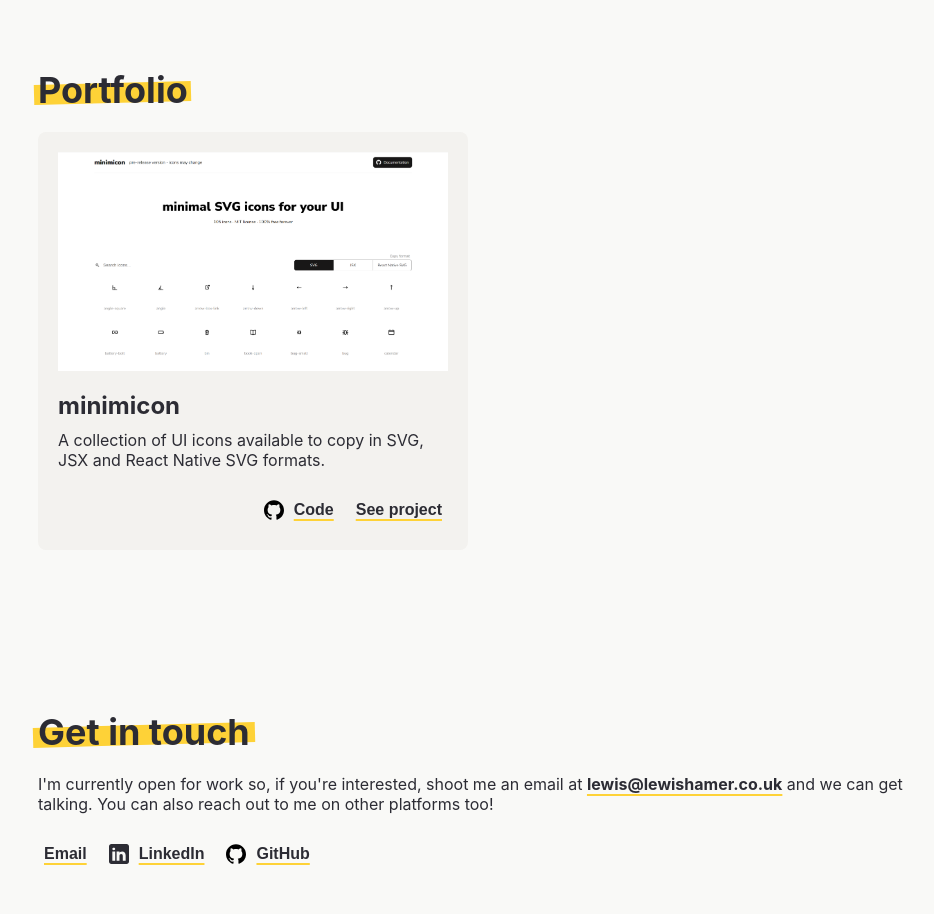
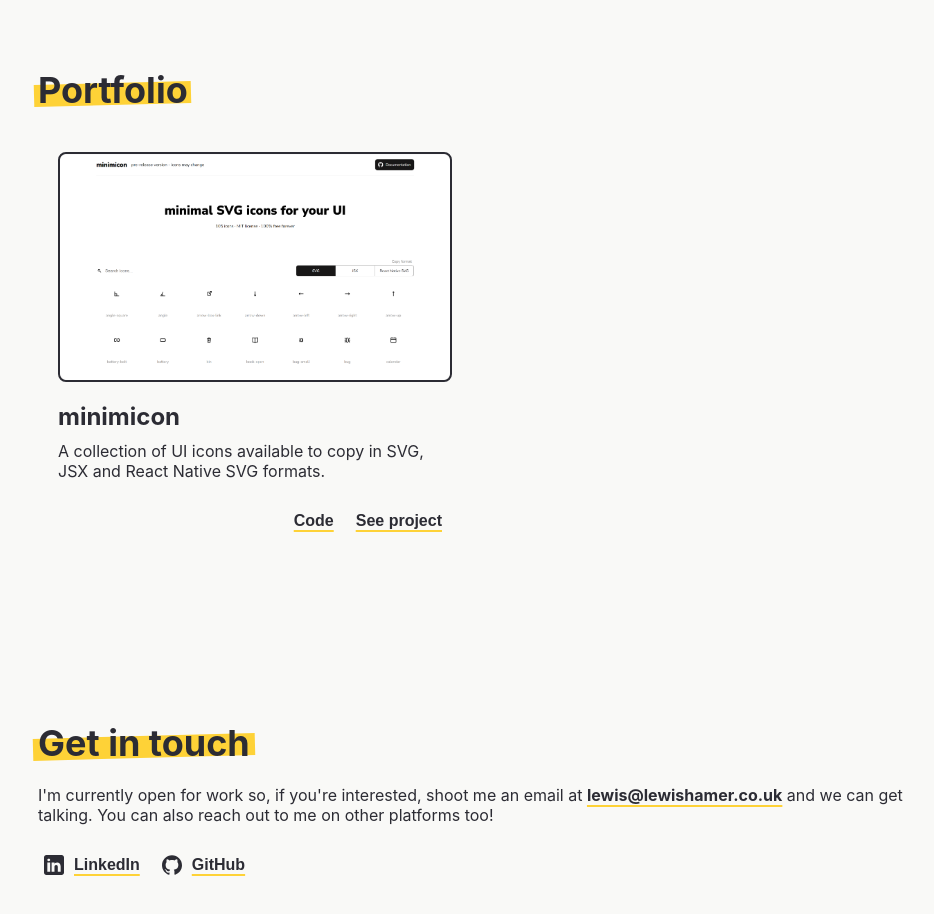
Before and after one commit to hamer0/portfolio, a React (Vite) app: page / in a window 1280 px wide. Shown: the part 600-1514 px from the top of the page, without its empty margins (162-1096 px from the left). Built offline with nearby package versions, Linux system fonts and the light colour scheme.

Commit message:
update site

```diff
--- a/index.html
+++ b/index.html
@@ -2,9 +2,9 @@
 <html lang="en">
   <head>
     <meta charset="UTF-8" />
-    <link rel="icon" href="/favicon.ico" />
+    <link rel="icon" href="/favicon.png" />
     <meta name="viewport" content="width=device-width, initial-scale=1.0" />
-    <title>Project name</title>
+    <title>Lewis Hamer</title>
   </head>
   <body>
     <div id="root"></div>
--- a/src/components/Button.css
+++ b/src/components/Button.css
@@ -19,11 +19,32 @@
 
     font-weight: 600;
 
+    color: currentColor;
+
     text-decoration: solid underline #FED237 2px;
     text-underline-offset: 4px;
 
-    color: currentColor;
+    position: relative;
+    z-index: 1;
 }
 
-/* .Button:hover {
-} */
+.Button::before {
+    content: '';
+    background-color: #FED237;
+    position: absolute;
+    left: 0;
+    width: 0%;
+    bottom: 4px;
+    transform-origin: 0 50%;
+    height: 20px;
+    z-index: -1;
+
+    rotate: -1.5deg;
+
+    transition: none;
+}
+
+.Button:hover::before {
+    width: 100%;
+    transition: all .2s ease-in-out;
+}
--- a/src/components/Contact.css
+++ b/src/components/Contact.css
@@ -6,7 +6,9 @@
 }
 
 .contact__email {
+    color: currentColor;
     text-decoration: solid underline #FED237 2px;
     text-underline-offset: 4px;
+    font-weight: bold;
     cursor: pointer;
 }
--- a/src/components/Contact.tsx
+++ b/src/components/Contact.tsx
@@ -7,18 +7,17 @@
     return (
         <Section>
             <Decorated><h2 id="contact">Get in touch</h2></Decorated>
-            <p>I'm currently open for work so, if you're interested, shoot me an email at <b className="contact__email">lewis@lewishamer.co.uk</b> and we can get talking. You can also reach out to me on other platforms too!</p>
+            <p>I'm currently open for work so, if you're interested, shoot me an email at <a href="mailto:lewis@lewishamer.co.uk" className="contact__email">lewis@lewishamer.co.uk</a> and we can get talking. You can also reach out to me on other platforms too!</p>
 
             <span className="contact__buttons">
-                <Button onclick={() => window.open('mailto:lewis@lewishamer.co.uk','_blank')}>Email</Button>
                 <Button onclick={() => window.open('https://www.linkedin.com/in/lewis-hamer/','_blank')}>
-                <svg width="20" height="20" viewBox="0 0 20 20" fill="none" xmlns="http://www.w3.org/2000/svg">
+                <svg width="20" height="20" viewBox="0 0 20 20" fill="currentColor" xmlns="http://www.w3.org/2000/svg">
                     <path d="M17.619 0H2.38095C1.06667 0 0 1.06667 0 2.38095V17.619C0 18.9333 1.06667 20 2.38095 20H17.619C18.9333 20 20 18.9333 20 17.619V2.38095C20 1.06667 18.9333 0 17.619 0ZM6.19048 7.61905V16.6667H3.33333V7.61905H6.19048ZM3.33333 4.98571C3.33333 4.31905 3.90476 3.80952 4.7619 3.80952C5.61905 3.80952 6.15714 4.31905 6.19048 4.98571C6.19048 5.65238 5.65714 6.19048 4.7619 6.19048C3.90476 6.19048 3.33333 5.65238 3.33333 4.98571ZM16.6667 16.6667H13.8095C13.8095 16.6667 13.8095 12.2571 13.8095 11.9048C13.8095 10.9524 13.3333 10 12.1429 9.98095H12.1048C10.9524 9.98095 10.4762 10.9619 10.4762 11.9048C10.4762 12.3381 10.4762 16.6667 10.4762 16.6667H7.61905V7.61905H10.4762V8.83809C10.4762 8.83809 11.3952 7.61905 13.2429 7.61905C15.1333 7.61905 16.6667 8.91905 16.6667 11.5524V16.6667Z" fill="#2C2C34"/>
                 </svg>
                     LinkedIn
                 </Button>
                 <Button onclick={() => window.open('https://github.com/hamer0','_blank')}>
-                    <svg width="20" height="20" role="img" viewBox="0 0 24 24" xmlns="http://www.w3.org/2000/svg">
+                    <svg width="20" height="20" role="img" viewBox="0 0 24 24" fill="currentColor" xmlns="http://www.w3.org/2000/svg">
                         <title>GitHub</title>
                         <path d="M12 .297c-6.63 0-12 5.373-12 12 0 5.303 3.438 9.8 8.205 11.385.6.113.82-.258.82-.577 0-.285-.01-1.04-.015-2.04-3.338.724-4.042-1.61-4.042-1.61C4.422 18.07 3.633 17.7 3.633 17.7c-1.087-.744.084-.729.084-.729 1.205.084 1.838 1.236 1.838 1.236 1.07 1.835 2.809 1.305 3.495.998.108-.776.417-1.305.76-1.605-2.665-.3-5.466-1.332-5.466-5.93 0-1.31.465-2.38 1.235-3.22-.135-.303-.54-1.523.105-3.176 0 0 1.005-.322 3.3 1.23.96-.267 1.98-.399 3-.405 1.02.006 2.04.138 3 .405 2.28-1.552 3.285-1.23 3.285-1.23.645 1.653.24 2.873.12 3.176.765.84 1.23 1.91 1.23 3.22 0 4.61-2.805 5.625-5.475 5.92.42.36.81 1.096.81 2.22 0 1.606-.015 2.896-.015 3.286 0 .315.21.69.825.57C20.565 22.092 24 17.592 24 12.297c0-6.627-5.373-12-12-12"/>
                     </svg>
--- a/src/components/Decorated.css
+++ b/src/components/Decorated.css
@@ -13,7 +13,7 @@
     top: calc(50% - 7px);
     left: -2.5%;
     width: 105%;
-    height: 20px;
+    height: 50%;
     background-color: #FED237;
     rotate: -1.5deg;
 }
--- a/src/components/PortfolioCard.css
+++ b/src/components/PortfolioCard.css
@@ -1,5 +1,5 @@
 .portfolio-card {
-    background-color: #F3F2EF;
+    /* background-color: #F3F2EF; */
     border-radius: 8px;
 
     display: flex;
@@ -12,6 +12,31 @@
 .portfolio-card__image {
     width: 100%;
     aspect-ratio: 16/9;
+    border-radius: 8px;
+    border: solid 2px currentColor;
+
+    position: relative;
+}
+
+/* .portfolio-card__image::before {
+    content: '';
+    width: 105%;
+    height: 80%;
+    background-color: #FED237;
+    position: absolute;
+
+    left: -2.5%;
+    bottom: -5%;
+
+    z-index: -1;
+
+    rotate: -1.5deg;
+} */
+
+.portfolio-card__image img {
+    border-radius: 8px;
+    width: 100%;
+    height: 100%;
 }
 
 .portfolio-card__content {
--- a/src/components/PortfolioCard.tsx
+++ b/src/components/PortfolioCard.tsx
@@ -8,7 +8,9 @@
 
 export const PortfolioCard = ({data}: PortfolioCardProps) => {
     return <div className="portfolio-card">
-        <img className="portfolio-card__image" src={data.imgsrc} alt="" />
+        <div className="portfolio-card__image">
+        <img  src={data.imgsrc} alt="" />
+        </div>
 
         <div className="portfolio-card__content">
             <h3 className="portfolio-card__heading">{data.title}</h3>
@@ -16,13 +18,7 @@
         </div>
 
         <span className="portfolio-card__buttons">
-            {data.code && <Button onclick={() => {window.open(data.code,'_blank')}}>
-                <svg width="20" height="20" role="img" viewBox="0 0 24 24" xmlns="http://www.w3.org/2000/svg">
-                    <title>GitHub</title>
-                    <path d="M12 .297c-6.63 0-12 5.373-12 12 0 5.303 3.438 9.8 8.205 11.385.6.113.82-.258.82-.577 0-.285-.01-1.04-.015-2.04-3.338.724-4.042-1.61-4.042-1.61C4.422 18.07 3.633 17.7 3.633 17.7c-1.087-.744.084-.729.084-.729 1.205.084 1.838 1.236 1.838 1.236 1.07 1.835 2.809 1.305 3.495.998.108-.776.417-1.305.76-1.605-2.665-.3-5.466-1.332-5.466-5.93 0-1.31.465-2.38 1.235-3.22-.135-.303-.54-1.523.105-3.176 0 0 1.005-.322 3.3 1.23.96-.267 1.98-.399 3-.405 1.02.006 2.04.138 3 .405 2.28-1.552 3.285-1.23 3.285-1.23.645 1.653.24 2.873.12 3.176.765.84 1.23 1.91 1.23 3.22 0 4.61-2.805 5.625-5.475 5.92.42.36.81 1.096.81 2.22 0 1.606-.015 2.896-.015 3.286 0 .315.21.69.825.57C20.565 22.092 24 17.592 24 12.297c0-6.627-5.373-12-12-12"/>
-                </svg>
-                Code
-            </Button>}
+            {data.code && <Button onclick={() => {window.open(data.code,'_blank')}}>Code</Button>}
             {data.view && <Button onclick={() => window.open(data.view,'_blank')}>See project</Button>}
         </span>
     </div>
```
Also changed, not shown: public/favicon.png (added), 1 other file (tests, documents, lock files or other folders).
